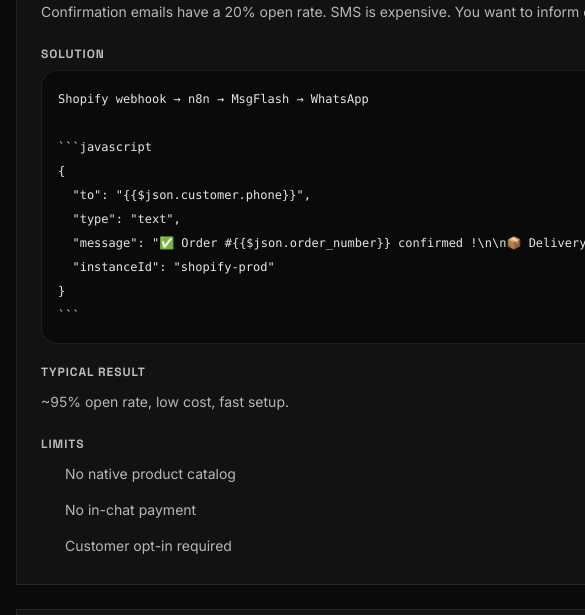
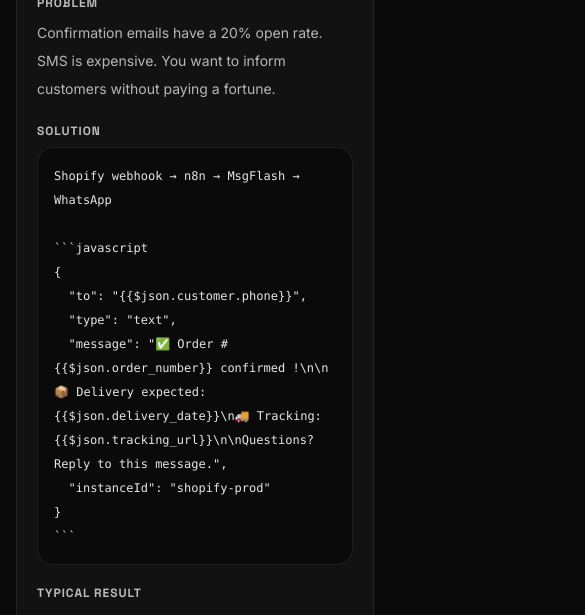
Before and after one commit to fredagbona/usesendnow-front, a Next.js app in the folder apps/landing/: page /use-cases in a window 390 px wide. Shown: the part 750-1365 px from the top of the page, 585 px wide, since content can reach past the window. Built offline with nearby package versions, Linux system fonts and the light colour scheme; no server answers; some icons are missing.

Commit message:
make usecase page responsive

```diff
--- a/apps/landing/app/use-cases/page.tsx
+++ b/apps/landing/app/use-cases/page.tsx
@@ -209,7 +209,7 @@
         <section className="border-b border-white/8 px-4 py-12 sm:px-6 sm:py-16 lg:px-8">
           <div className="mx-auto grid max-w-6xl gap-6 lg:grid-cols-2">
             {page.cases.map((item) => (
-              <article key={item.title} className="border border-white/8 bg-[#121212] p-6 sm:p-8">
+              <article key={item.title} className="border border-white/8 bg-[#121212] p-5 sm:p-6 lg:p-8">
                 <div className="flex items-start justify-between gap-4">
                   <div>
                     <p className="font-(family-name:--font-geist-sans) text-xs font-bold uppercase tracking-[0.08em] text-[#FFD600]">
@@ -233,7 +233,7 @@
                     <p className="font-(family-name:--font-geist-sans) text-xs font-bold uppercase tracking-[0.08em] text-[#BDBDBD]">
                       {locale === "en" ? "Solution" : "La solution MsgFlash"}
                     </p>
-                    <pre className="mt-2 overflow-x-auto rounded-2xl border border-white/8 bg-black/40 p-4 font-mono text-xs leading-6 text-[#E6E6E6]">
+                    <pre className="mt-2 overflow-x-auto rounded-2xl border border-white/8 bg-black/40 p-4 font-mono text-xs leading-6 whitespace-pre-wrap break-words text-[#E6E6E6]">
                       {item.solution}
                     </pre>
                   </div>
@@ -271,7 +271,7 @@
               </h2>
             </div>
             <div className="overflow-x-auto">
-              <table className="min-w-full text-left text-sm">
+              <table className="min-w-[640px] sm:min-w-full text-left text-sm">
                 <thead className="bg-white/5 text-[#F0F0F0]">
                   <tr>
                     <th className="px-4 py-4 font-(family-name:--font-geist-sans) text-xs uppercase tracking-[0.08em]">
@@ -300,10 +300,10 @@
         </section>
 
         <section className="px-4 py-12 sm:px-6 sm:py-16 lg:px-8">
-          <div className="mx-auto max-w-6xl border border-white/8 bg-[#121212] p-6 sm:p-8">
+          <div className="mx-auto max-w-6xl border border-white/8 bg-[#121212] p-5 sm:p-6 lg:p-8">
             <div className="flex flex-col gap-6 lg:flex-row lg:items-center lg:justify-between">
               <div className="max-w-3xl">
-                <h2 className="font-(family-name:--font-geist-sans) text-[1.7rem] font-black uppercase leading-[0.95] tracking-[-0.05em] text-[#F0F0F0] sm:text-[2.1rem]">
+                <h2 className="font-(family-name:--font-geist-sans) text-[1.45rem] font-black uppercase leading-[0.95] tracking-[-0.05em] text-[#F0F0F0] sm:text-[2.1rem]">
                   {page.subtitle}
                 </h2>
                 <p className="mt-3 font-(family-name:--font-poppins) text-sm leading-7 text-[#A7A7A7]">
```
